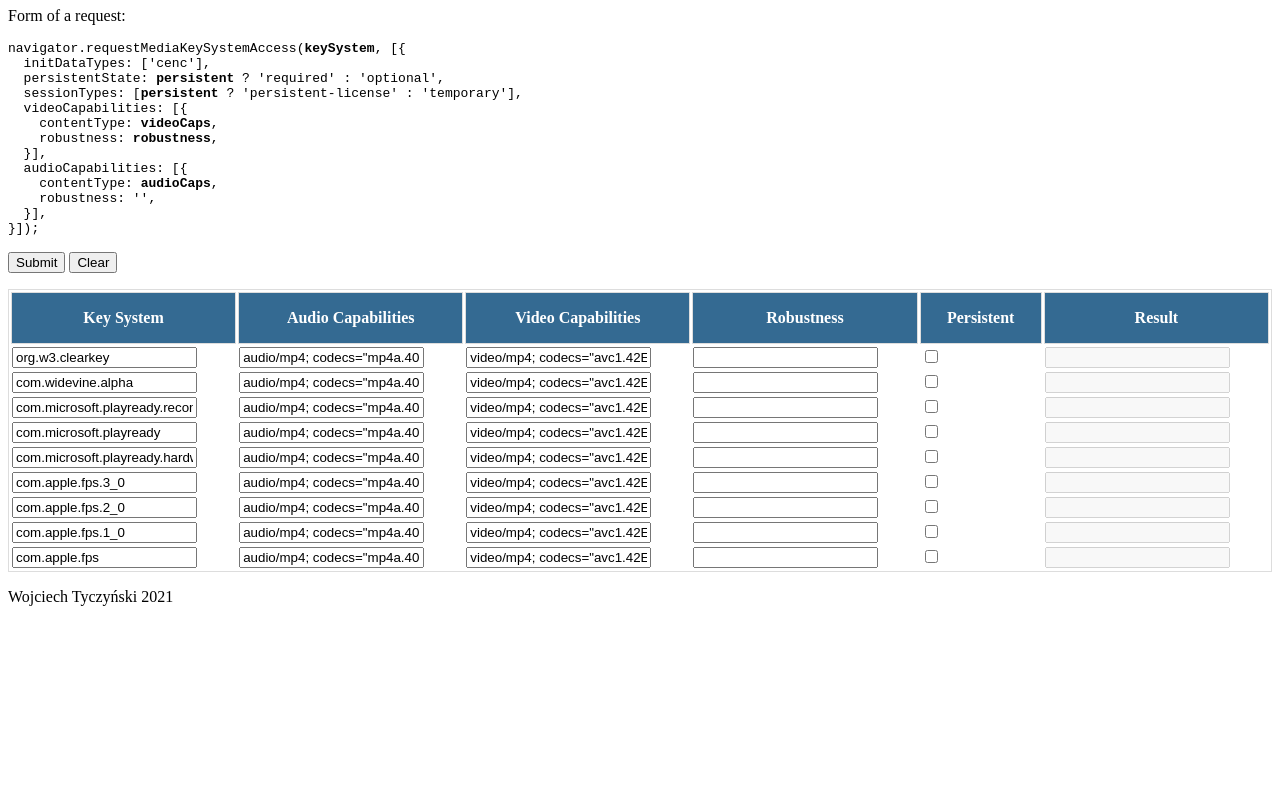
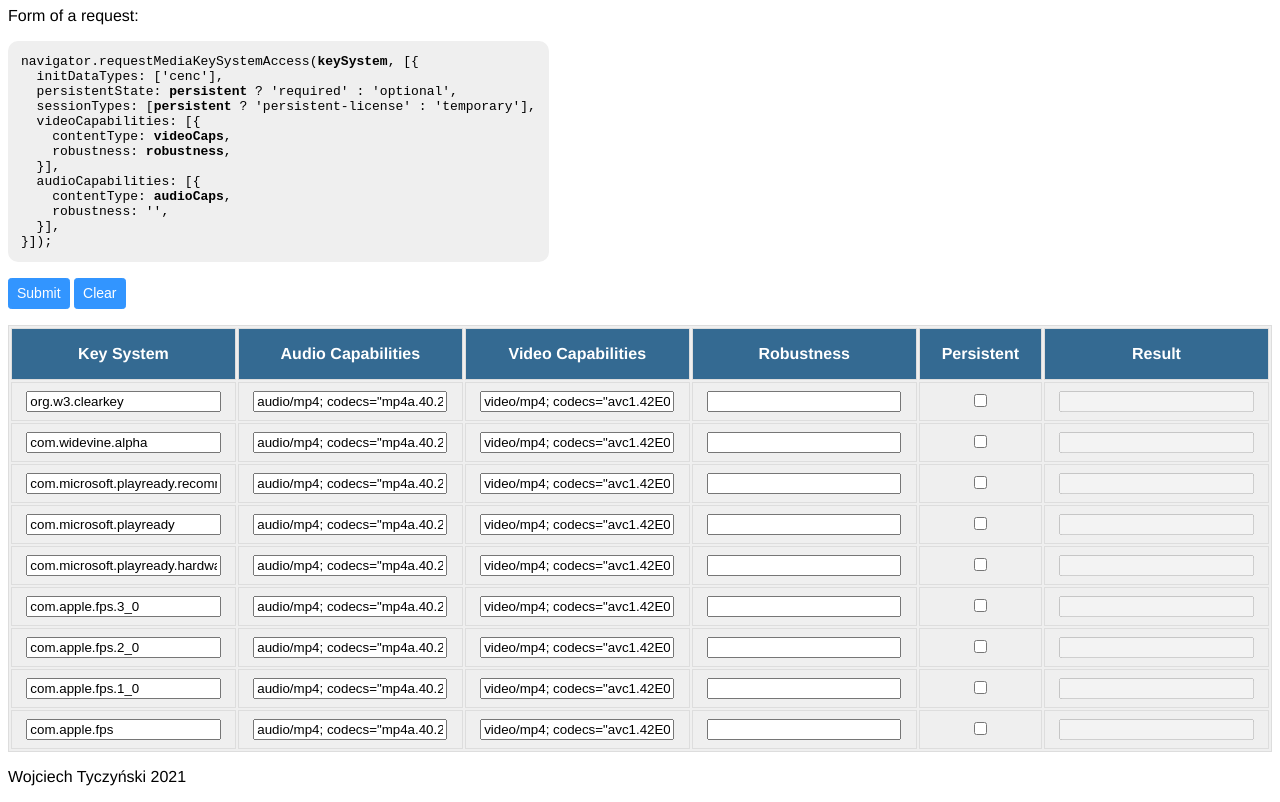
Before and after one commit to tykus160/tykus160.github.io, a plain HTML site: page eme/index.html in a window 1280 px wide. Shown: the part 73-875 px from the top of the page. Before the commit the page ends 800 px from the top, so only its background shows below. Drawn offline with Linux system fonts and the light colour scheme.

Commit message:
WIP Styling

```diff
--- a/eme/style.css
+++ b/eme/style.css
@@ -1,11 +1,35 @@
+body {
+  font-family: 'Franklin Gothic Medium', 'Arial Narrow', Arial, sans-serif;
+}
+
+pre {
+  padding: 1em;
+  width: fit-content;
+  background-color: #efefef;
+  border-radius: 10px;
+}
+
+button {
+  padding: .25rem .5rem;
+  color: #fff;
+  background-color: #007bff;
+  border: 1px solid #007bff;
+  border-radius: .2rem;
+  cursor: pointer;
+  font-size: .875rem;
+  line-height: 1.5;
+  opacity: 0.8;
+  transition: 0.3s;
+}
+
+button:hover {
+  opacity: 1;
+}
+
 table {
   width: 100%;
   border: 1px solid #ddd;
-}
-
-tr {
-  padding: 0.5em;
-  border: 1px solid #ddd;
+  background-color: #efefef;
 }
 
 th {
@@ -15,6 +39,22 @@ th {
   color: #fff;
 }
 
+tr {
+  padding: .5em;
+  border: 1px solid #ddd;
+}
+
+td {
+  padding: .5em;
+  border: 1px solid #ddd;
+  text-align: center;
+}
+
+input {
+  width: 90%;
+  padding: 1px 2px;
+}
+
 .pass {
   color: green;
 }
```
